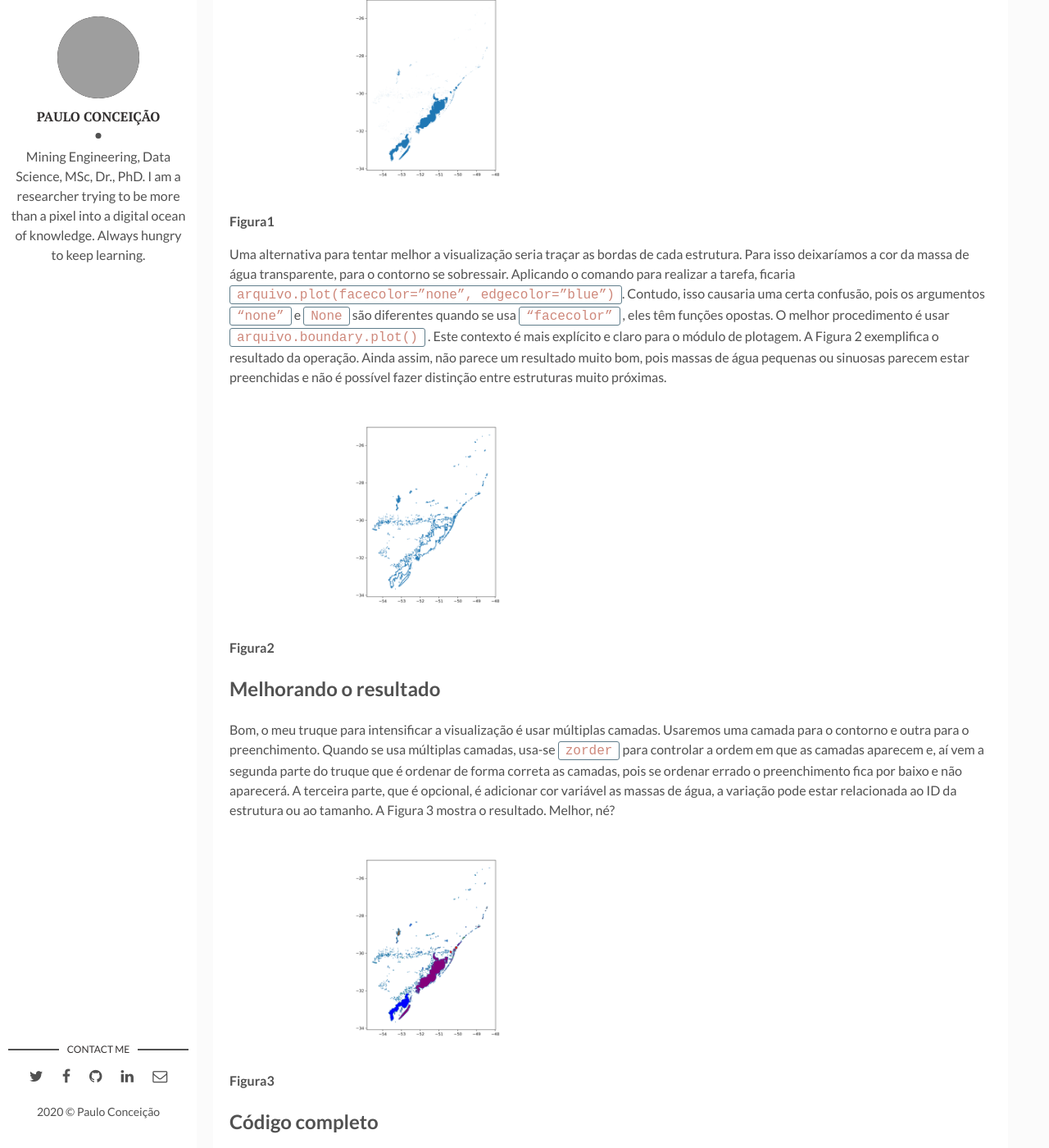
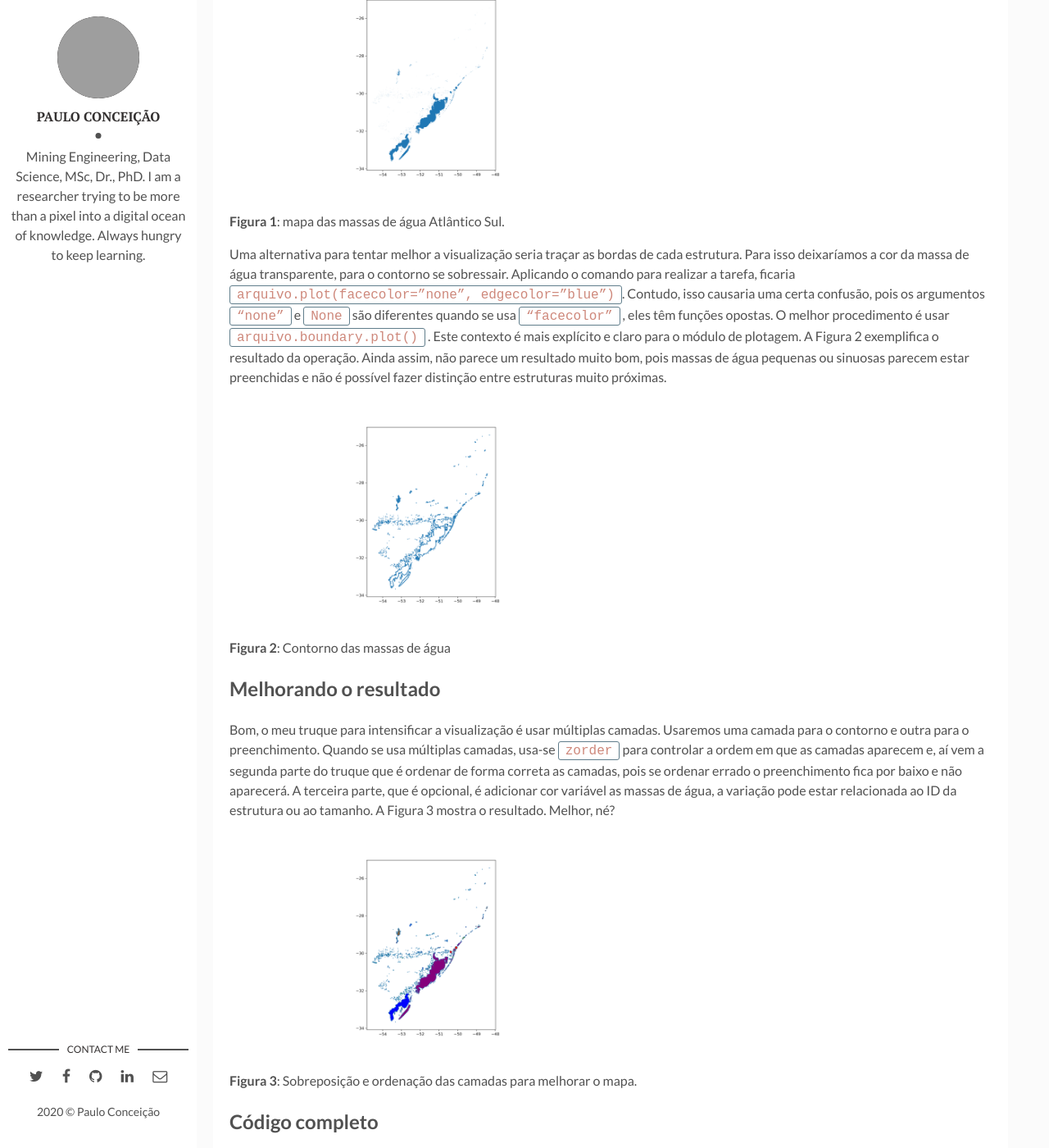
Before and after one commit to pauloconceicao/pauloconceicao.github.io, a Jekyll site: the page built from _posts/2020-07-29-Geopandas-using-multiple-layers-to-enhance-the-map-visualization.md, in a window 1280 px wide and 1400 px high, scrolled down 1144 px. Shown: the whole window at 82% size. Built offline with Jekyll 4.4.1, drawn with Linux system fonts in a browser that asks for light colours; comment, search, counter and statistics services are not loaded; grey boxes are pictures that could not be loaded.

Commit message:
Update 2020-07-29-Geopandas-using-multiple-layers-to-enhance-the-map-visualization.md

````diff
--- a/_posts/2020-07-29-Geopandas-using-multiple-layers-to-enhance-the-map-visualization.md
+++ b/_posts/2020-07-29-Geopandas-using-multiple-layers-to-enhance-the-map-visualization.md
@@ -22,14 +22,14 @@ Para exemplificar melhor, a Figura 1 mostra o mapa das massas de água Atlântic
 <div style="width: 600px;">
  <a href="/assets/img/2020-08/2020-07-29-FIG1.png"> <img src="/assets/img/2020-08/2020-07-29-FIG1.png" width="480px"></a>
 </div>
-**Figura1**
+**Figura 1**: mapa das massas de água Atlântico Sul.
 
 Uma alternativa para tentar melhor a visualização seria traçar as bordas de cada estrutura. Para isso deixaríamos a cor da massa de água transparente, para o contorno se sobressair. Aplicando o comando para realizar a tarefa, ficaria  `arquivo.plot(facecolor=”none”, edgecolor=”blue”)`. Contudo, isso causaria uma certa confusão, pois os argumentos  `“none”`  e  `None`  são diferentes quando se usa  `“facecolor”` , eles têm funções opostas. O melhor procedimento é usar  `arquivo.boundary.plot()` . Este contexto é mais explícito e claro para o módulo de plotagem. A Figura 2 exemplifica o resultado da operação. Ainda assim, não parece um resultado muito bom, pois massas de água pequenas ou sinuosas parecem estar preenchidas e não é possível fazer distinção entre estruturas muito próximas.
 
 <div style="width: 600px;">
  <a href="/assets/img/2020-08/2020-07-29-FIG2.png"> <img src="/assets/img/2020-08/2020-07-29-FIG2.png" width="480px"></a>
 </div>
-**Figura2**
+**Figura 2**: Contorno das massas de água
 
 ## Melhorando o resultado
 Bom, o meu truque para intensificar a visualização é usar múltiplas camadas. Usaremos uma camada para o contorno e outra para o preenchimento. Quando se usa múltiplas camadas, usa-se  `zorder`  para controlar a ordem em que as camadas aparecem e, aí vem a segunda parte do truque que é ordenar de forma correta as camadas, pois se ordenar errado o preenchimento fica por baixo e não aparecerá. A terceira parte, que é opcional, é adicionar cor variável as massas de água, a variação pode estar relacionada ao ID da estrutura ou ao tamanho. A Figura 3 mostra o resultado. Melhor, né?
@@ -37,7 +37,7 @@ Bom, o meu truque para intensificar a visualização é usar múltiplas camadas.
 <div style="width: 600px;">
  <a href="/assets/img/2020-08/2020-07-29-FIG3.png"> <img src="/assets/img/2020-08/2020-07-29-FIG3.png" width="480px"></a>
 </div>
-**Figura3**
+**Figura 3**: Sobreposição e ordenação das camadas para melhorar o mapa.
 
 ## Código completo
 ```python
````
